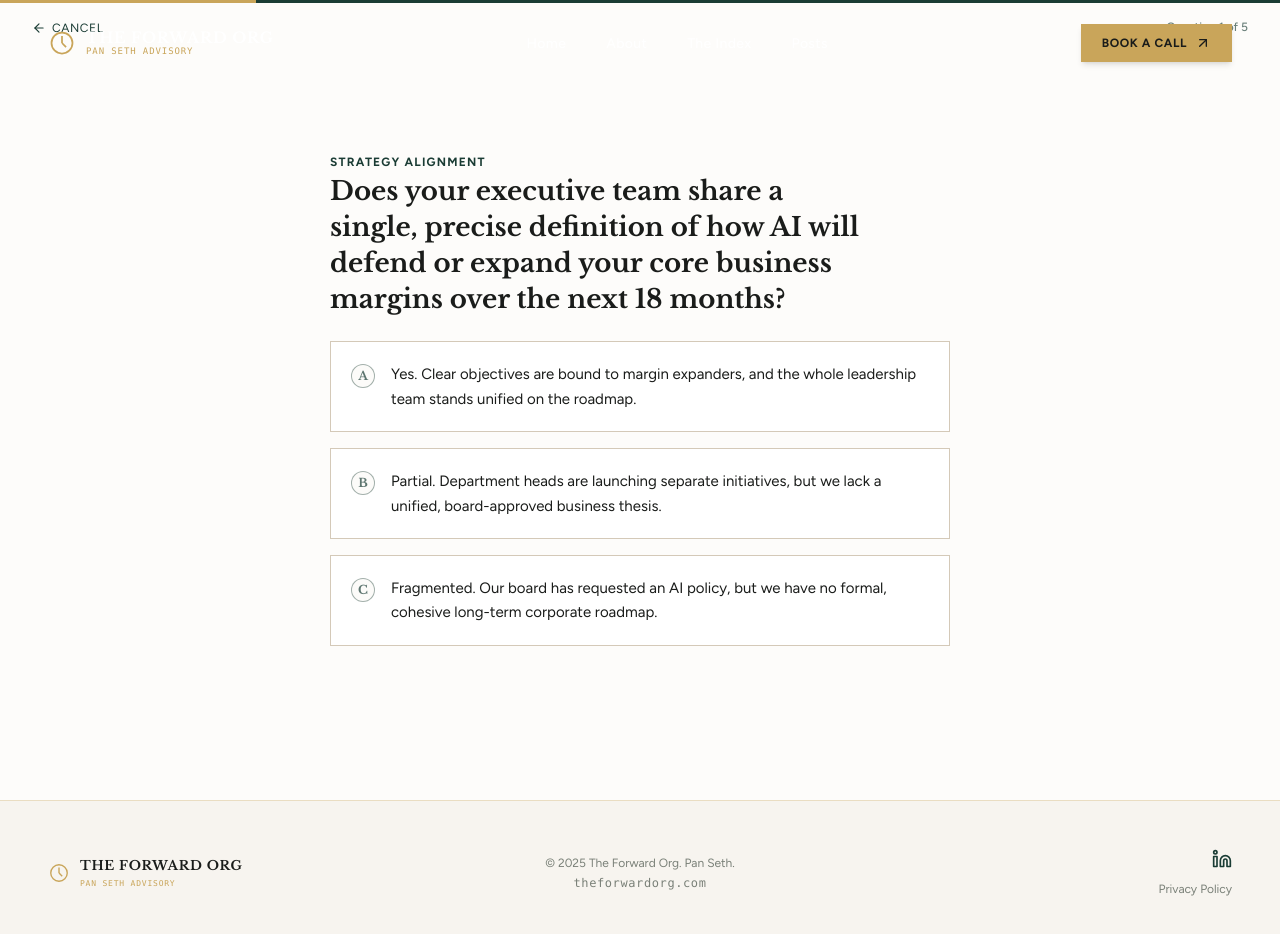
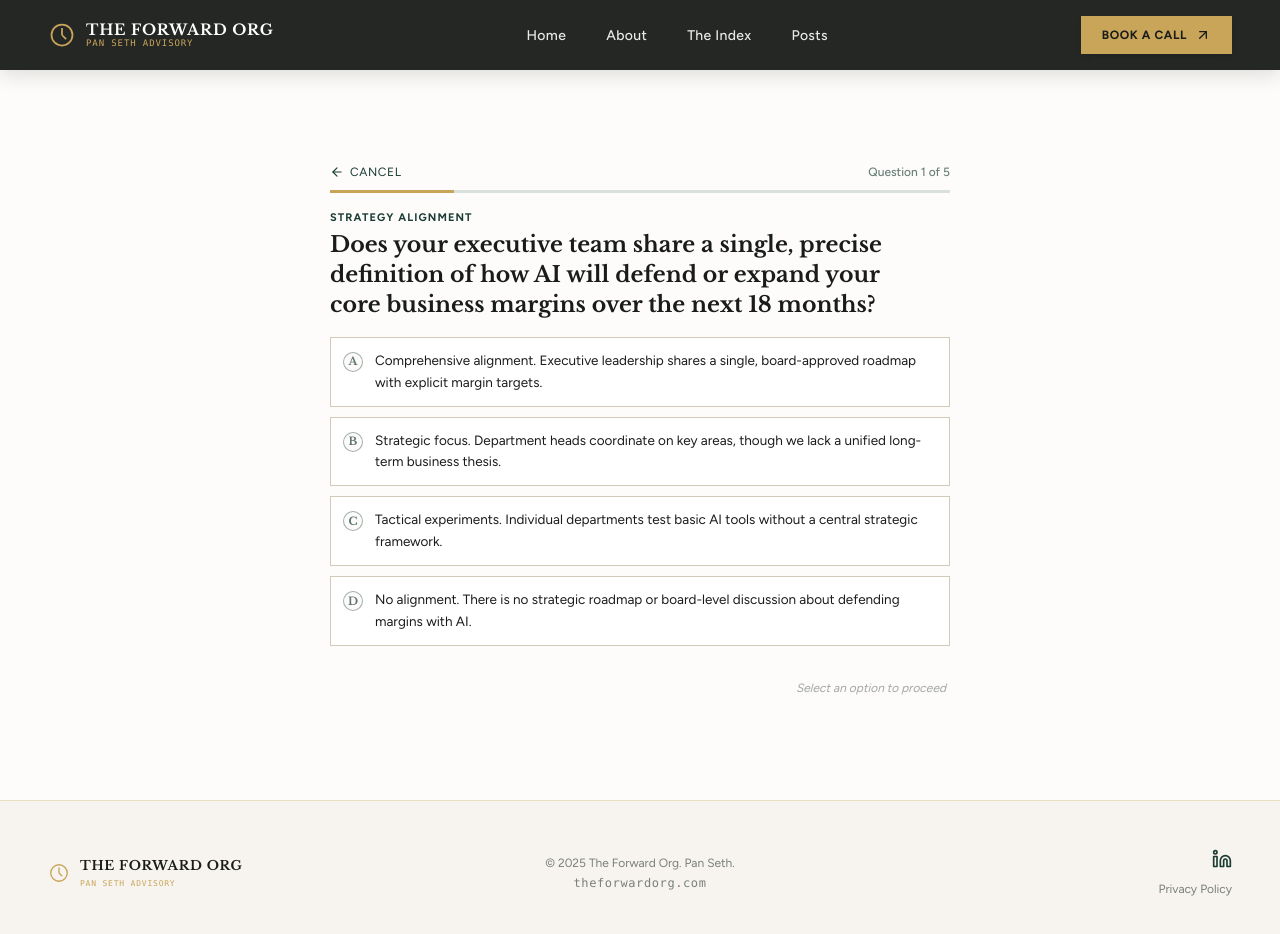
Before and after one commit to AnshKapila/The-Forward-Org-New, a React (Vite) app: page /scorecard in a window 1280 px wide. Shown: the top 934 px of the page. Built offline with nearby package versions, Linux system fonts and the light colour scheme.

Commit message:
fix: improve copy and navbar visibility
Refine punctuation and grammar across various components and update the navigation bar to remain visible when navigating away from the home page.

```diff
--- a/src/components/ConnectWithPan.tsx
+++ b/src/components/ConnectWithPan.tsx
@@ -62,7 +62,7 @@ export function ConnectWithPan() {
                 </div>
 
                 <p className="font-sans text-[15px] md:text-[16px] text-off-white/90 leading-relaxed font-light max-w-xl">
-                  Pan spent a decade building AI infrastructure inside Citi, PagerDuty, and NielsenIQ — before advising the leaders navigating the same challenges from the outside. She holds 2 AI patents and has seen, firsthand, what separates organizations that make AI work from those that keep piloting it.
+                  Pan spent a decade building AI infrastructure inside Citi, PagerDuty, and NielsenIQ, before advising the leaders navigating the same challenges from the outside. She holds 2 AI patents and has seen, firsthand, what separates organizations that make AI work from those that keep piloting it.
                 </p>
               </div>
 
--- a/src/components/FAQ.tsx
+++ b/src/components/FAQ.tsx
@@ -14,7 +14,7 @@ export function FAQ() {
     {
       id: 1,
       question: "How is this different from hiring an AI consultant?",
-      answer: "Traditional consultants sell armies of junior developers to write dense PowerPoint decks and build theoretical prototypes. I operate solo as a direct strategy and advisory advisor for C-suite leaders. I help construct governance, secure alignment, and ensure strategy coordinates with real-life balance sheets before budgets are signed—not write reports.",
+      answer: "Traditional consultants sell armies of junior developers to write dense PowerPoint decks and build theoretical prototypes. I operate solo as a direct strategy and advisory advisor for C-suite leaders. I help construct governance, secure alignment, and ensure strategy coordinates with real-life balance sheets before budgets are signed, rather than writing reports.",
     },
     {
       id: 2,
@@ -29,7 +29,7 @@ export function FAQ() {
     {
       id: 4,
       question: "What industries do you work with?",
-      answer: "My advisory practices specialize heavily inside highly regulated environments—primarily Financial Services, Insurance, Enterprise SaaS, and high-growth technology platforms. These are reputation-sensitive spaces that require absolute rigor, compliance safeguards, and bulletproof security.",
+      answer: "My advisory practices specialize heavily inside highly regulated environments, primarily Financial Services, Insurance, Enterprise SaaS, and high-growth technology platforms. These are reputation-sensitive spaces that require absolute rigor, compliance safeguards, and bulletproof security.",
     },
     {
       id: 5,
@@ -44,7 +44,7 @@ export function FAQ() {
     {
       id: 7,
       question: "How do I know if my organization is ready?",
-      answer: "If you are allocating capital into corporate AI tools today but cannot measure operational margin expansions or employee hour reductions, or if you suspect your workers are inputting protected trade data into consumer tools without governance lines, your organization is ready—and needs immediate structuring.",
+      answer: "If you are allocating capital into corporate AI tools today but cannot measure operational margin expansions or employee hour reductions, or if you suspect your workers are inputting protected trade data into consumer tools without governance lines, your organization is ready and needs immediate structuring.",
     },
   ];
 
--- a/src/components/Freebie.tsx
+++ b/src/components/Freebie.tsx
@@ -28,7 +28,7 @@ export function Freebie() {
                 </h2>
 
                 <p className="font-sans text-base md:text-[17px] text-off-white/80 leading-[1.7] max-w-xl">
-                  A structured self-assessment used by senior leaders to identify where AI investments are stalling — and what to address first.
+                  A structured self-assessment used by senior leaders to identify where AI investments are stalling, and what to address first.
                 </p>
               </div>
 
--- a/src/components/Hero.tsx
+++ b/src/components/Hero.tsx
@@ -125,7 +125,7 @@ export function Hero() {
             variants={itemVariants}
             className="font-sans text-[17px] md:text-[19px] text-off-white/80 leading-relaxed font-light max-w-2xl mt-3 md:mt-4"
           >
-            Most organizations are running AI experiments. Forward ones are building the leadership infrastructure that makes AI irreversible — and measurably profitable.
+            Most organizations are running AI experiments. Forward ones are building the leadership infrastructure that makes AI irreversible and measurably profitable.
           </motion.p>
 
           {/* Double Active Hero Action Buttons side-by-side inspired by the wireframe */}
--- a/src/components/HowItWorks.tsx
+++ b/src/components/HowItWorks.tsx
@@ -16,7 +16,7 @@ export function HowItWorks() {
       iconAim: "Abstract: a compass or measuring instrument",
       description: (
         <>
-          The AI Alignment Index — 15 questions, 5 dimensions, a precise picture of where your AI strategy has gaps.{" "}
+          The AI Alignment Index: 15 questions, 5 dimensions, a precise picture of where your AI strategy has gaps.{" "}
           <Link href="/index">
             <span className="text-gold font-medium hover:underline inline-block cursor-pointer select-none">
               Take the Index →
--- a/src/components/Nav.tsx
+++ b/src/components/Nav.tsx
@@ -49,12 +49,15 @@ export function Nav() {
     }
   };
 
+  const isHomePage = location === "/";
+  const showDarkNavbar = !isHomePage || isScrolled;
+
   return (
     <>
       <nav
         id="main-nav"
         className={`fixed top-0 left-0 w-full z-90 transition-all duration-300 ${
-          isScrolled
+          showDarkNavbar
             ? "bg-[#1A1C1A]/95 backdrop-blur-md shadow-[0_4px_20px_rgba(26,28,26,0.15)] py-4"
             : "bg-transparent py-6"
         }`}
--- a/src/components/TheProblem.tsx
+++ b/src/components/TheProblem.tsx
@@ -58,12 +58,12 @@ export function TheProblem() {
 
               {/* Premium Pull Quote */}
               <blockquote className="font-serif italic text-2xl md:text-[28px] leading-relaxed text-teal text-balance">
-                "Your teams are using AI. Your board is asking about AI. But the results are not matching the investment — and you already know why."
+                "Your teams are using AI. Your board is asking about AI. But the results are not matching the investment, and you already know why."
               </blockquote>
 
               {/* Body Text */}
               <p className="font-sans text-[17px] text-ink-muted leading-[1.75] font-light">
-                The gap is never the technology. It is always what sits underneath it — whether your leadership team is aligned, whether your governance can handle the speed, whether your people have been given permission to actually change how they work. That is what we fix.
+                The gap is never the technology. It is always what sits underneath it: whether your leadership team is aligned, whether your governance can handle the speed, whether your people have been given permission to actually change how they work. That is what we fix.
               </p>
             </div>
 
--- a/src/components/VisionStatement.tsx
+++ b/src/components/VisionStatement.tsx
@@ -54,7 +54,7 @@ export function VisionStatement() {
         <ScrollReveal duration={0.7} y={32}>
           <div className="max-w-4xl mx-auto">
             <h2 className="font-serif text-[32px] md:text-[46px] lg:text-[56px] leading-[1.25] font-bold text-off-white tracking-tight text-balance">
-              The organizations that win the next decade will not be the ones with the most AI tools — they will be the ones where leadership learned to <span className="text-gold font-bold italic">[think]</span> with it.
+              The organizations that win the next decade will not be the ones with the most AI tools; they will be the ones where leadership learned to <span className="text-gold font-bold italic">[think]</span> with it.
             </h2>
           </div>
         </ScrollReveal>
--- a/src/pages/Posts.tsx
+++ b/src/pages/Posts.tsx
@@ -65,7 +65,7 @@ export default function Posts() {
     {
       date: "Apr 15, 2026",
       tag: "THE INDEX SUMMARY",
-      excerpt: "Over fifteen business dimensions, average corporate AI strategy indexes at only 42% maturity. The leakage is not technical ability—it is the governance bridge connecting tech to business ROI. This is the structural gap we close first.",
+      excerpt: "Over fifteen business dimensions, average corporate AI strategy indexes at only 42% maturity. The leakage is not technical ability; it is the governance bridge connecting tech to business ROI. This is the structural gap we close first.",
       linkedin_url: "https://www.linkedin.com",
       featured: false,
     },
--- a/src/pages/Scorecard.tsx
+++ b/src/pages/Scorecard.tsx
@@ -27,9 +27,10 @@ export default function Scorecard() {
       category: "STRATEGY ALIGNMENT",
       question: "Does your executive team share a single, precise definition of how AI will defend or expand your core business margins over the next 18 months?",
       options: [
-        { label: "A", points: 20, text: "Yes. Clear objectives are bound to margin expanders, and the whole leadership team stands unified on the roadmap." },
-        { label: "B", points: 10, text: "Partial. Department heads are launching separate initiatives, but we lack a unified, board-approved business thesis." },
-        { label: "C", points: 0, text: "Fragmented. Our board has requested an AI policy, but we have no formal, cohesive long-term corporate roadmap." },
+        { label: "A", points: 20, text: "Comprehensive alignment. Executive leadership shares a single, board-approved roadmap with explicit margin targets." },
+        { label: "B", points: 13, text: "Strategic focus. Department heads coordinate on key areas, though we lack a unified long-term business thesis." },
+        { label: "C", points: 7, text: "Tactical experiments. Individual departments test basic AI tools without a central strategic framework." },
+        { label: "D", points: 0, text: "No alignment. There is no strategic roadmap or board-level discussion about defending margins with AI." },
       ],
     },
     {
@@ -37,9 +38,10 @@ export default function Scorecard() {
       category: "COMPLIANCE & RISK",
       question: "Are your employees operating under a concrete, written AI governance structure that is actively monitored to prevent compliance exposure?",
       options: [
-        { label: "A", points: 20, text: "Comprehensive. Strict data-filtering protocols are in place, with active tooling surveillance and regulatory compliance check-gates." },
-        { label: "B", points: 10, text: "Basic policy is drafted, but enforcement is mostly trust-based, and we do not monitor live employee endpoints closely." },
-        { label: "C", points: 0, text: "Exposed. Employees likely use public consumer services (ChatGPT/Claude) daily with sensitive business data, with no active tracking." },
+        { label: "A", points: 20, text: "Strict governance. Complete compliance guidelines are fully established, with active tooling and endpoint tracking." },
+        { label: "B", points: 13, text: "Formal policy. A written guidelines document exists, but compliance is trust-based and remains unmonitored." },
+        { label: "C", points: 7, text: "Ad-hoc rules. Employees are given oral directives on safety guidelines, but lack structured operational limits." },
+        { label: "D", points: 0, text: "Completely exposed. No guidelines, screening, or rules exist, leaving sensitive enterprise data vulnerable." },
       ],
     },
     {
@@ -47,9 +49,10 @@ export default function Scorecard() {
       category: "DECISION VELOCITY",
       question: "Can your organization transition a verified AI prototype or workflow into standard enterprise production in under 6 weeks?",
       options: [
-        { label: "A", points: 20, text: "Yes. Our engineering pipelines, security audits, and deployment frameworks are highly structured and agile." },
-        { label: "B", points: 10, text: "Slow. We build pilots easily, but actual deployment suffers from operational inertia, security backlogs, or compliance delays." },
-        { label: "C", points: 0, text: "Stalled. We have not successfully deployed any custom AI workflows beyond standard third-party SaaS features." },
+        { label: "A", points: 20, text: "Frictionless pipeline. Engineering pathways, compliance checkstands, and hosting architectures are built for rapid deployment." },
+        { label: "B", points: 13, text: "Moderate flow. We scale production features occasionally, but backlogs, audits, or legal checks take multiple months." },
+        { label: "C", points: 7, text: "Blocked pipeline. We build functional software pilots fast, but they stay stuck in approvals without going live." },
+        { label: "D", points: 0, text: "No capabilities. We do not have structured workflows or engineers capable of deploying custom secure models." },
       ],
     },
     {
@@ -57,9 +60,10 @@ export default function Scorecard() {
       category: "ORGANIZATION & ADOPTION",
       question: "Has your operational front-line adopted custom AI habits with structured workflows, or is it limited to experimental individual use?",
       options: [
-        { label: "A", points: 20, text: "Structured. Workflows are redesigned around AI tools, backed by formal corporate upskilling programs and verified adoption KPIs." },
-        { label: "B", points: 10, text: "Occasional. Select employees use prompts individually, but our core business processes remain largely manual and unchanged." },
-        { label: "C", points: 0, text: "Inextricable. We do not have structured guidance, training, or metrics tracking how or if work is being enhanced." },
+        { label: "A", points: 20, text: "Integrated routine. Workflows are fully redesigned around AI tools, backed by formal upskilling and adoption KPIs." },
+        { label: "B", points: 13, text: "High active pockets. Selective, high-performance departments run daily integrations, but it is not company-wide." },
+        { label: "C", points: 7, text: "Individually driven. Staff prompt standard web engines on their own, but workflows remain structurally unchanged." },
+        { label: "D", points: 0, text: "No adoption. There are no guidelines, tooling support, training mechanisms, or awareness for front-line teams." },
       ],
     },
     {
@@ -67,9 +71,10 @@ export default function Scorecard() {
       category: "INVESTMENT ROI",
       question: "Are you currently tracking and demonstrating concrete financial output or quantifiable velocity returns from your AI budget?",
       options: [
-        { label: "A", points: 20, text: "Yes. We track specific operational hour reductions, margin improvements, or revenue accelerators mapped to the bottom line." },
-        { label: "B", points: 10, text: "We have intangible productivity boosts, but we cannot trace return on AI investment back to any balance-sheet line item." },
-        { label: "C", points: 0, text: "No. Our current AI investments are treated as a speculative cost centre with zero structured output metrics." },
+        { label: "A", points: 20, text: "Direct measurement. We closely track bottom-line returns, accounting for direct labor-hours saved or revenue expansion." },
+        { label: "B", points: 13, text: "Proxy variables. We monitor speed gains or qualitative outputs, but have yet to isolate improvements in balance sheets." },
+        { label: "C", points: 7, text: "Subjective feelings. We gauge success through occasional employee surveys and general product satisfaction feedback." },
+        { label: "D", points: 0, text: "No monitoring. AI expenses are handled as unmeasured cost centers with no structured metrics tracking ROI." },
       ],
     },
   ];
@@ -141,65 +146,66 @@ export default function Scorecard() {
     <div className="bg-white min-h-screen text-ink relative select-none">
 
       {!quizComplete ? (
-        /* SURVEY CONTAINER TAKES EXACTLY 100VH VERTICALLY CENTERED */
-        <div className="w-full h-screen overflow-hidden flex flex-col justify-center items-center px-4 md:px-6 relative bg-[#F7F4EF]/30">
+        /* SURVEY CONTAINER FOR GLOBAL FIXED NAV BAR — FITS EXACTLY 100VH WITHOUT OVERFLOW */
+        <div className="w-full h-screen max-h-screen overflow-hidden flex flex-col items-center justify-center pt-24 pb-6 px-4 md:px-6 relative bg-[#F7F4EF]/30">
 
-          {/* Progress Bar fixed at top of viewport */}
-          <div className="fixed top-0 left-0 w-full h-[3px] bg-[#1A3C34] z-50">
-            <div
-              className="h-full bg-[#C9A55A] transition-all duration-400 ease-[cubic-bezier(0.16,1,0.3,1)]"
-              style={{ width: `${((currentIdx + 1) / questions.length) * 100}%` }}
-            />
-          </div>
+          {/* Header strip for controls to prevent colliding with the nav bar */}
+          <div className="w-full max-w-[620px] mx-auto flex items-center justify-between mb-2">
+            {/* Cancel / Back floating menu */}
+            <button
+              onClick={currentIdx === 0 ? () => setLocation("/index") : handleBack}
+              className="text-xs font-sans uppercase tracking-wider flex items-center gap-1.5 cursor-pointer text-[#1A3C34] hover:text-[#C9A55A] transition-colors"
+            >
+              <ArrowLeft size={14} /> {currentIdx === 0 ? "Cancel" : "Back"}
+            </button>
 
-          {/* Right aligned Question tracking label below progress track */}
-          <div className="fixed top-[3px] right-4 md:right-8 py-2 z-40">
+            {/* Right-aligned Question tracking label */}
             <span className="font-sans text-[12px] text-[#1A3C34]/65 font-medium">
               Question {currentIdx + 1} of {questions.length}
             </span>
           </div>
 
-          {/* Cancel / Back absolute floating menu */}
-          <button
-            onClick={currentIdx === 0 ? () => setLocation("/index") : handleBack}
-            className="absolute top-5 left-4 md:left-8 z-40 text-xs font-sans uppercase tracking-wider flex items-center gap-1.5 cursor-pointer text-[#1A3C34] hover:text-[#C9A55A] transition-colors"
-          >
-            <ArrowLeft size={14} /> {currentIdx === 0 ? "Cancel" : "Back"}
-          </button>
+          {/* Progress Bar styled as a premium track spanning the width of the main content */}
+          <div className="w-full max-w-[620px] mx-auto h-[3px] bg-[#1A3C34]/15 mb-4 relative">
+            <div
+              className="absolute left-0 top-0 h-full bg-[#C9A55A] transition-all duration-400 ease-[cubic-bezier(0.16,1,0.3,1)]"
+              style={{ width: `${((currentIdx + 1) / questions.length) * 100}%` }}
+            />
+          </div>
 
           {/* Card core contents centered */}
-          <div className="max-w-[620px] w-full flex flex-col justify-center gap-4 sm:gap-6 py-6 pb-24 md:pb-6 relative h-full">
+          <div className="max-w-[620px] w-full flex flex-col gap-3 sm:gap-4 relative">
 
             {/* Category of the Question */}
             <div className="text-left">
-              <span className="font-sans font-extrabold text-[11px] sm:text-xs text-[#1A3C34] uppercase tracking-widest block mb-1">
+              <span className="font-sans font-extrabold text-[10px] sm:text-[11px] text-[#1A3C34] uppercase tracking-widest block mb-0.5">
                 {questions[currentIdx].category}
               </span>
-              <h3 className="font-serif text-[18px] sm:text-[22px] md:text-[26px] font-bold text-ink leading-tight sm:leading-snug">
+              <h3 className="font-serif text-[16px] sm:text-[20px] md:text-[22px] font-bold text-ink leading-tight sm:leading-snug">
                 {questions[currentIdx].question}
               </h3>
             </div>
 
             {/* Answer Options list */}
-            <div className="space-y-3 sm:space-y-4 text-left">
+            <div className="space-y-2 sm:space-y-2.5 text-left">
               {questions[currentIdx].options.map((opt, i) => {
                 const isSelected = selectedOptionIndex === i;
                 return (
                   <button
                     key={i}
                     onClick={() => handleSelectOptionLocal(i)}
-                    className={`w-full text-left p-3.5 sm:p-5 border cursor-pointer transition-all duration-200 flex items-start gap-3 sm:gap-4 rounded-none ${
+                    className={`w-full text-left p-2.5 sm:p-3 border cursor-pointer transition-all duration-150 flex items-start gap-3 rounded-none ${
                       isSelected
-                        ? "border-[#1A3C34] bg-[#1A3C34]/5 shadow-[0_0_0_3px_rgba(26,60,52,0.1)]"
+                        ? "border-[#1A3C34] bg-[#1A3C34]/5 shadow-[0_0_0_2px_rgba(26,60,52,0.08)]"
                         : "border-[#D4C9B8] bg-white hover:border-[#1A3C34]/60 hover:bg-[#1A3C34]/2"
                     }`}
                   >
-                    <span className={`w-6 h-6 shrink-0 rounded-full border text-xs flex items-center justify-center font-serif bg-canvas/40 font-bold mt-0.5 ${
+                    <span className={`w-5 h-5 shrink-0 rounded-full border text-[11px] flex items-center justify-center font-serif bg-canvas/40 font-bold mt-0.5 ${
                       isSelected ? "border-[#1A3C34] text-[#1A3C34] bg-white" : "border-[#1A3C34]/40 text-[#1A3C34]/70"
                     }`}>
                       {opt.label}
                     </span>
-                    <span className="font-sans text-[13px] sm:text-[15px] text-ink leading-relaxed">
+                    <span className="font-sans text-[12px] sm:text-[13.5px] text-ink leading-relaxed">
                       {opt.text}
                     </span>
                   </button>
@@ -207,25 +213,29 @@ export default function Scorecard() {
               })}
             </div>
 
-            {/* Conditionally appearing "Next" logic button with mobile centering fixed */}
-            {selectedOptionIndex !== null && (
-              <div className="w-full mt-4 md:relative md:bottom-auto fixed bottom-0 left-0 right-0 bg-white md:bg-transparent p-4 md:p-0 border-t md:border-t-0 border-ink/10 flex justify-end z-30 animate-fade-in shadow-md md:shadow-none pb-safe">
+            {/* Footer Control Actions with fixed height to prevent layout shifts */}
+            <div className="min-h-[44px] flex items-center justify-end mt-1">
+              {selectedOptionIndex !== null ? (
                 <InteractiveButton
                   onClick={handleNext}
                   variant="gold"
-                  className="w-full md:w-auto text-center py-3.5 md:py-3 px-8"
+                  className="w-full md:w-auto text-center py-2 px-8 uppercase tracking-wider text-xs font-semibold"
                   id="scorecard-next-button"
                 >
                   Next Question
                 </InteractiveButton>
-              </div>
-            )}
+              ) : (
+                <p className="text-xs font-sans text-ink-muted/50 italic text-right w-full select-none pr-1">
+                  Select an option to proceed
+                </p>
+              )}
+            </div>
 
           </div>
         </div>
       ) : (
-        /* RESULTS SCREEN (Ordinary scrolling layout for readability) */
-        <div className="min-h-screen py-16 px-4 md:px-6 bg-[#F7F4EF]/40 flex items-center justify-center">
+        /* RESULTS SCREEN (Ordinary scrolling layout for readability with top navbar spacing) */
+        <div className="min-h-screen pt-28 pb-16 px-4 md:px-6 bg-[#F7F4EF]/40 flex items-center justify-center">
           <div className="max-w-[720px] w-full bg-[#F7F4EF] border border-[#E8D5B5] p-6 sm:p-8 md:p-12 text-left rounded-sm shadow-sm space-y-8">
             <div className="text-center space-y-4 pb-8 border-b border-ink/10">
               <span className="font-sans font-semibold text-xs text-[#1A3C34] uppercase tracking-[0.2em] block">
```
Also changed, not shown: src/pages/About.tsx (+7 -7 lines), src/pages/Index.tsx (+8 -8 lines).
